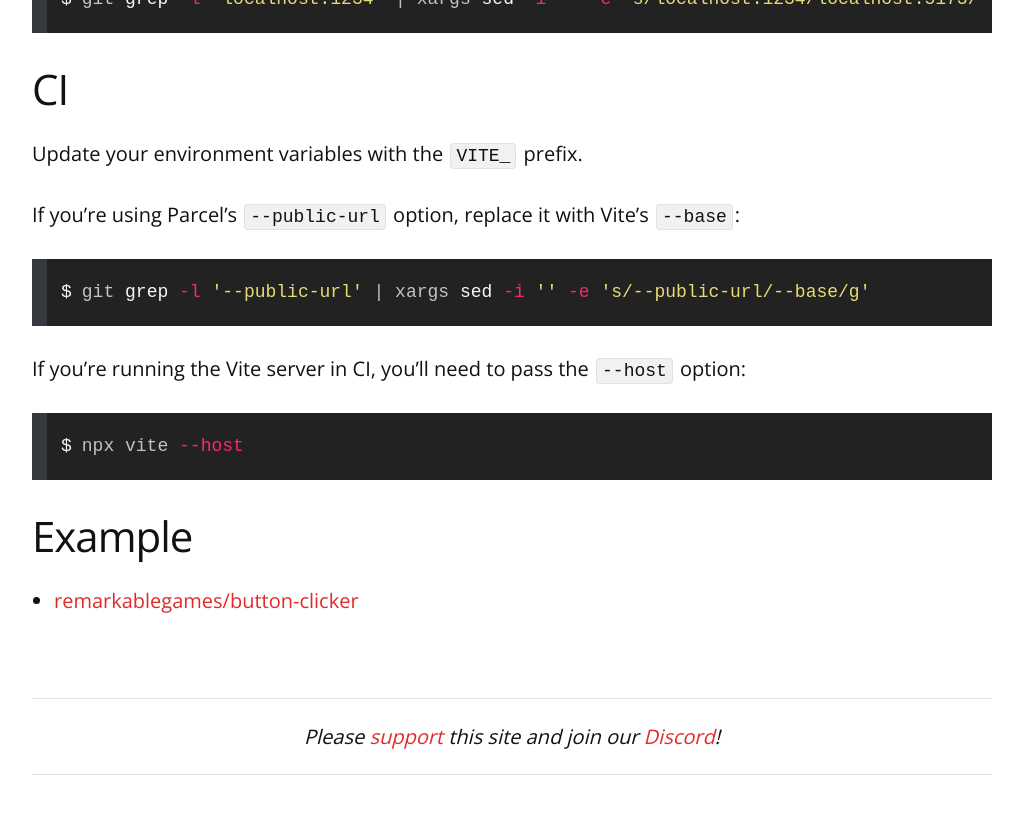
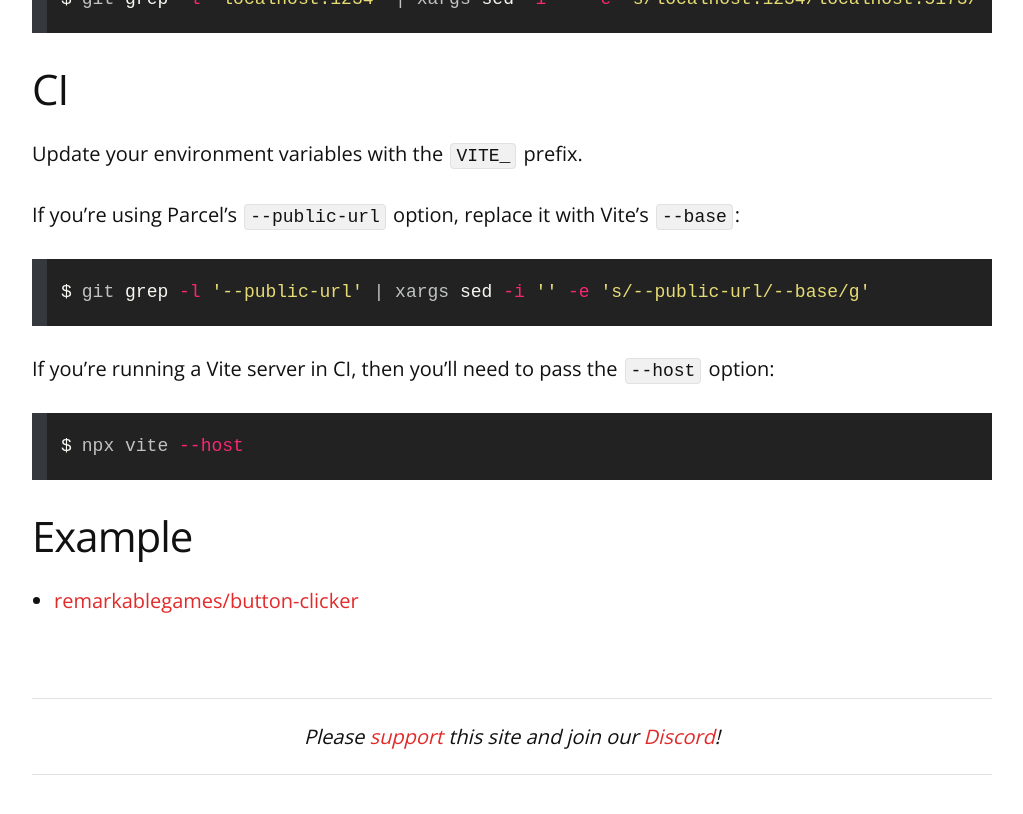
Before and after one commit to remarkablemark/remarkablemark.github.io, a Jekyll site: the page built from _posts/2023/2023-12-24-migrate-from-parcel-to-vite.md, in a window 1280 px wide and 900 px high, scrolled down 3803 px. Shown: the top 814 px of the window, without its empty margins (128-1151 px from the left). Built offline with Jekyll 4.4.1, drawn with Linux system fonts in a browser that asks for light colours; comment, search, counter and statistics services are not loaded; some of the changed text lies outside the part shown.

Commit message:
chore(posts): improve grammar
- 2023-11-26-migrate-create-react-app-to-vite.md
- 2023-12-24-migrate-from-parcel-to-vite.md

````diff
--- a/_posts/2023/2023-12-24-migrate-from-parcel-to-vite.md
+++ b/_posts/2023/2023-12-24-migrate-from-parcel-to-vite.md
@@ -141,7 +141,7 @@ If you're using Parcel's `--public-url` option, replace it with Vite's `--base`:
 git grep -l '--public-url' | xargs sed -i '' -e 's/--public-url/--base/g'
 ```
 
-If you're running the Vite server in CI, you'll need to pass the `--host` option:
+If you're running a Vite server in CI, then you'll need to pass the `--host` option:
 
 ```sh
 npx vite --host
````
Also changed, not shown: other parts of _posts/2023/2023-12-24-migrate-from-parcel-to-vite.md (+1 -1 lines), _posts/2023/2023-11-26-migrate-create-react-app-to-vite.md (+2 -2 lines).
